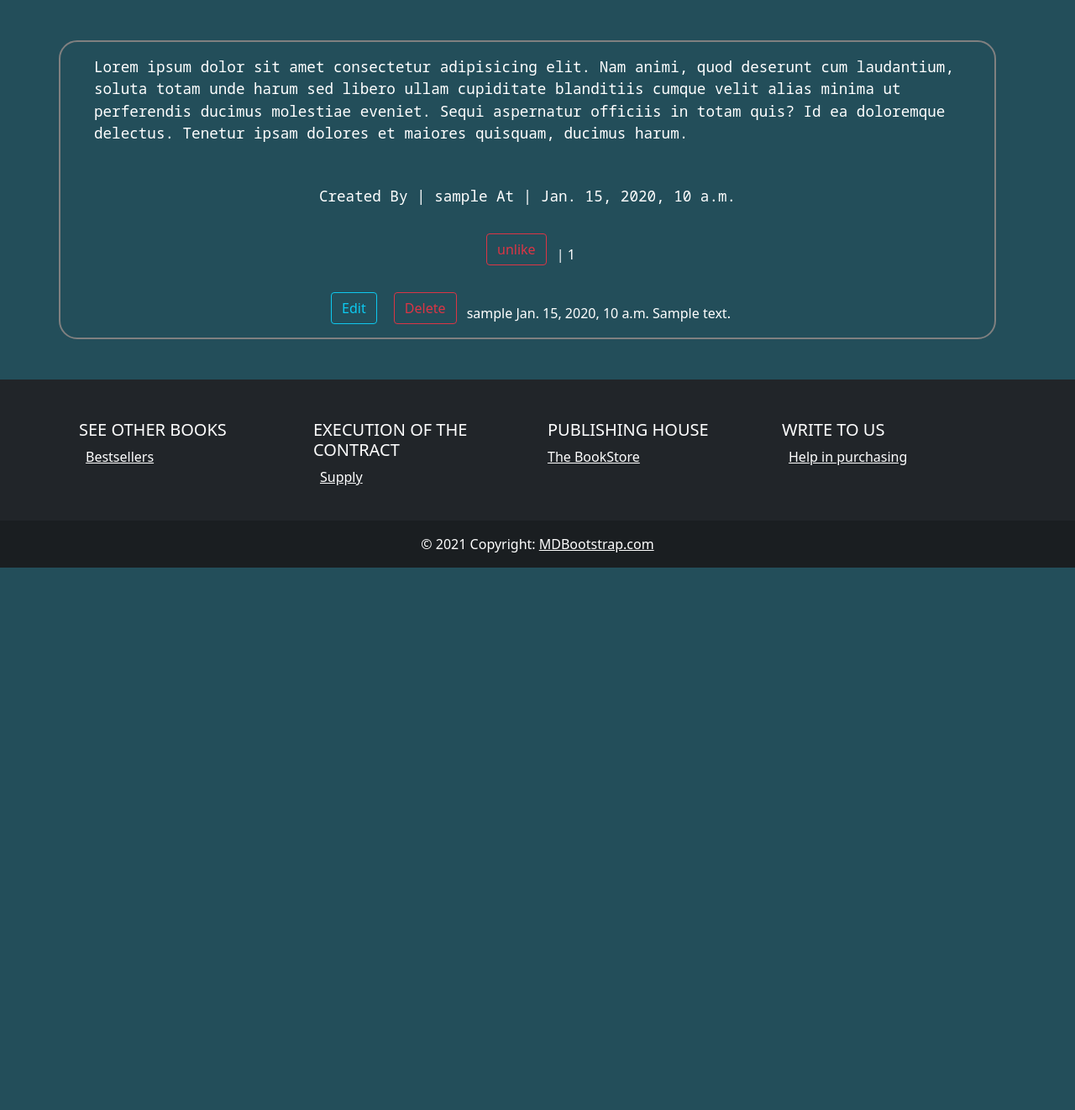
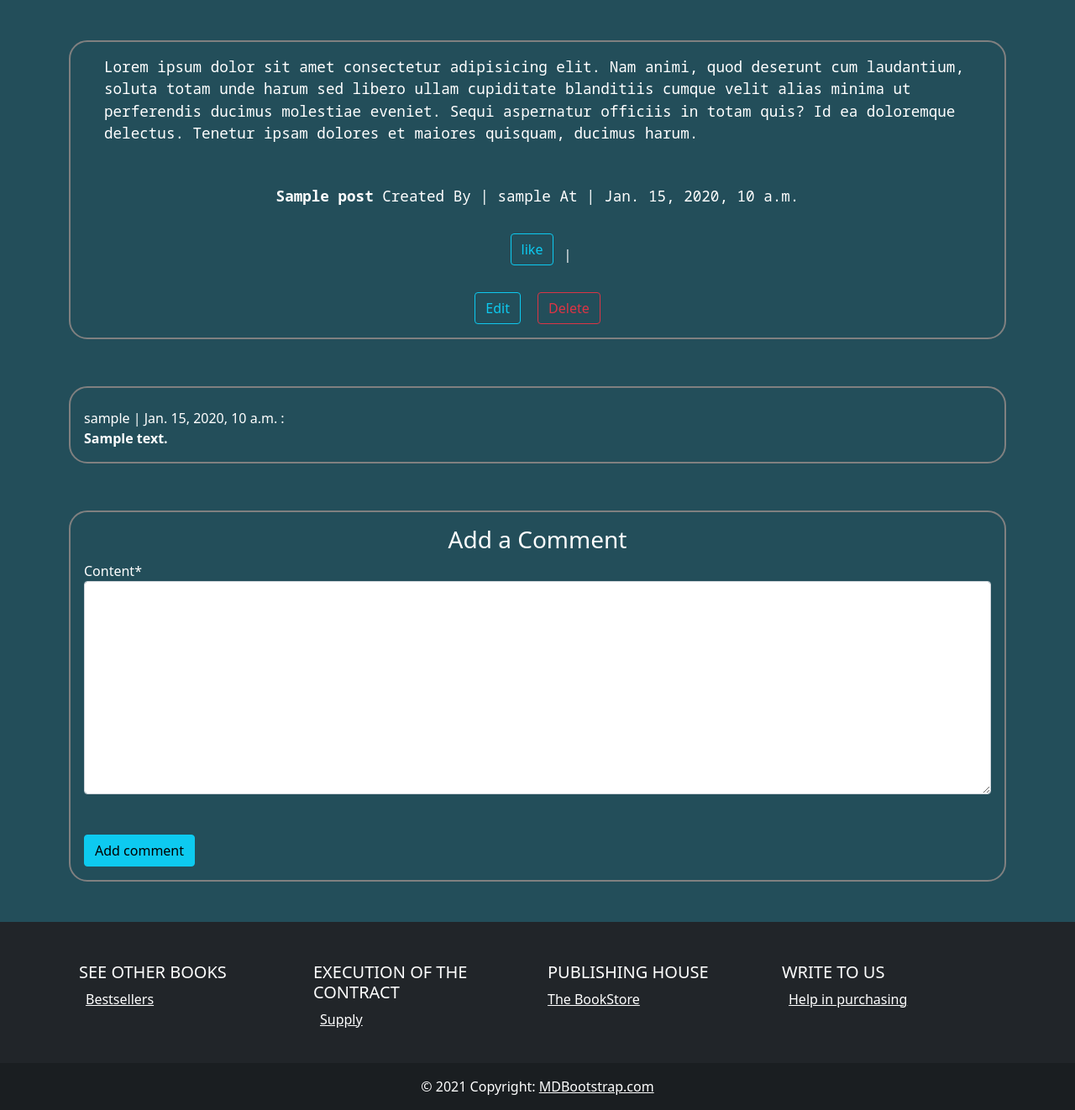
Before and after one commit to vanderpatrick/SkateGram, a Django app: page /post/1/ in a window 1280 px wide. Shown: the part 164-1486 px from the top of the page at 84% size. Before the commit the page ends 840 px from the top, so only its background shows below. Run offline with Django 3.2, Linux system fonts and the light colour scheme; a user stored in the database is signed in; tables that the repository leaves empty hold one stand-in row (values such as "Sample post"); some libraries are stand-ins or nearby versions.

Commit message:
Create comment section to post detail

```diff
--- a/blog/forms.py
+++ b/blog/forms.py
@@ -1,7 +1,7 @@
 from django import forms
 from django.contrib.auth.models import User
 from django.contrib.auth.forms import UserCreationForm
-from .models import Profile, Post
+from .models import Profile, Post, Comment
 from django.core.exceptions import ValidationError
 
 class UserRegister(UserCreationForm):
@@ -37,3 +37,9 @@ class PostForm(forms.ModelForm):
     class Meta:
         model = Post
         fields = ['image', 'title', 'content']
+
+
+class CommentForm(forms.ModelForm):
+    class Meta:
+        model = Comment
+        fields = ['content']
--- a/blog/models.py
+++ b/blog/models.py
@@ -27,6 +27,9 @@ class Post(models.Model):
 
     def __str__(self):
         return self.title
+    @property
+    def number_of_comments(self):
+        return BlogComment.objects.filter(blogpost_connected=self).count()
 
 class TutorialPost(models.Model):
     title = models.CharField(max_length=200, unique=True)
--- a/blog/views.py
+++ b/blog/views.py
@@ -4,9 +4,11 @@ from django.contrib.auth.mixins import LoginRequiredMixin, UserPassesTestMixin
 from django.contrib.auth.decorators import login_required
 from django.views.generic import ListView, DetailView, CreateView, UpdateView, DeleteView
 from django.contrib import messages
-from .forms import UserRegister, UpdateUserProfile, UserUpadateForm, PostForm
+from .forms import UserRegister, UpdateUserProfile, UserUpadateForm, PostForm, CommentForm
 from tinymce import models as tinymce_models
 from django.http import HttpResponseRedirect
+from django.views.generic.detail import SingleObjectMixin
+from django.views.generic import FormView
 from django.urls import reverse_lazy, reverse
 # Create your views here.
 
@@ -37,10 +39,27 @@ class PostDetailView(DetailView):
         liked = False
         if total.likes.filter(id=self.request.user.id).exists():
             liked = True
-
         context['total_likes'] = total_likes
         context['liked'] = liked
         return context
+
+
+    def get_context_data(self, **kwargs):
+        data = super().get_context_data(**kwargs)
+        post = Comment.objects.filter(
+            post=self.get_object()).order_by('-date')
+        data['comments'] = post
+        if self.request.user.is_authenticated:
+            data['comment_form'] = CommentForm(instance=self.request.user)
+
+        return data
+
+    def post(self, request, *args, **kwargs):
+        new_comment = Comment(content=request.POST.get('content'),
+                                  user=self.request.user,
+                                  post=self.get_object())
+        new_comment.save()
+        return self.get(self, request, *args, **kwargs)
 
 
 class CreatePostView(LoginRequiredMixin, CreateView):
--- a/static/style.css
+++ b/static/style.css
@@ -26,3 +26,9 @@ body {
 #color-patrick {
     color: white;
 }
+
+#border-bottom {
+    color: black;
+    border-bottom: 2px solid gray;
+    padding-top: 20px;
+}
--- a/templates/post_detail.html
+++ b/templates/post_detail.html
@@ -1,10 +1,11 @@
 {% extends "base.html" %}
 {% load cloudinary %}
 {% load static %}
+{% load crispy_forms_tags %}
 {% block content %}
-<div class="container mx-auto">
-    <div class="row text-center ">
-        <div class="col-md-12 mb-5 ">
+<div class="container  mx-auto">
+    <div class="row text-center d-flex justify-content-center ">
+        <div class="col-md-12 mb-5">
             <img src="{{ detail.image.url }}" class="img-fluid" id="border-patrick" alt="Wild Landscape" />
         </div>
         <div class="row mb-5" id="colorwhite">
@@ -14,14 +15,15 @@
                     laudantium, soluta totam unde harum sed libero ullam cupiditate blanditiis cumque velit alias minima
                     ut perferendis ducimus molestiae eveniet. Sequi aspernatur officiis in totam quis? Id ea doloremque
                     delectus. Tenetur ipsam dolores et maiores quisquam, ducimus harum.</p>
-                <p id="noto-font" class=" p-3">Created By | {{ detail.author }} At | {{ detail.created_on }}
+                <p id="noto-font" class=" p-3"><strong>{{ detail.title }}</strong> Created By | {{ detail.author }} At |
+                    {{ detail.created_on }}
 
                     <form action="{% url 'like_post' object.pk %}" method="POST">
                         {% csrf_token %}
                         {% if user.is_authenticated %}
                         {% if liked %}
 
-                        <button type="submit"  name="post_id" value="{{ object.id }} "
+                        <button type="submit" name="post_id" value="{{ object.id }} "
                             class="btn mb-3 mx-2 btn-outline-danger">unlike
                         </button> | {{ total_likes }}
                         {% else %}
@@ -40,16 +42,35 @@
                 <a href="{% url 'post-edit' object.id %}" class="btn mb-3 mx-2 btn-outline-info">Edit</a>
                 <a href="{% url 'post-delete' object.id %}" class="btn mb-3 mx-2 btn-outline-danger">Delete</a>
                 {% endif %}
+
+            </div>
+        </div>
+        <div class="col-md-12 mb-5 p-3 mt-2 text-start" id="colorwhite">
             {% if not object.comments.all %}
             no comments yet <a href="#">Post one</a>
             {% else %}
             {% for comment in object.comments.all %}
-                {{ comment.user }}
-                {{ comment.date }}
-                {{ comment.content }}
+            <div class="pt-2">
+                {{ comment.user }} |
+                {{ comment.date }} :
+            </div>
+            <strong>{{ comment.content }}</strong>
             {% endfor %}
             {%endif%}
         </div>
+        <div class="col-md-12 mb-5 p-3 mt-2 text-start" id="colorwhite">
+            <h3 class="text-center">Add a Comment</h3>
+            {% if user.is_authenticated %}
+            <form method="POST">
+                {% csrf_token %}
+                <div class="form-group">
+                    {{ comment_form|crispy }}
+                    <button class="btn btn-info mt-5" type="submit">Add comment <i class="fas fa-comments"></i></button>
+                </div>
+            </form>
+            {% endif %}
+
+            </form>
         </div>
     </div>
 </div>
```
Lines whose indentation alone changed are shown as unchanged.
